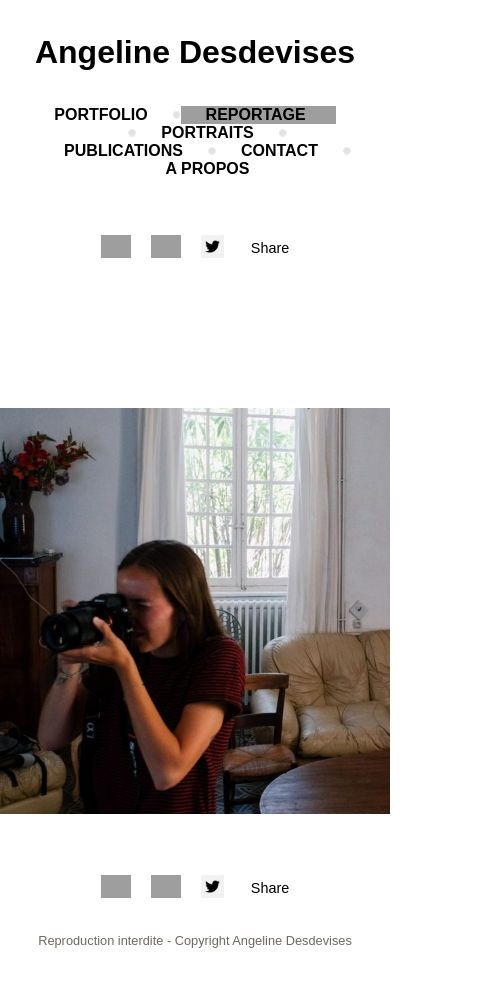
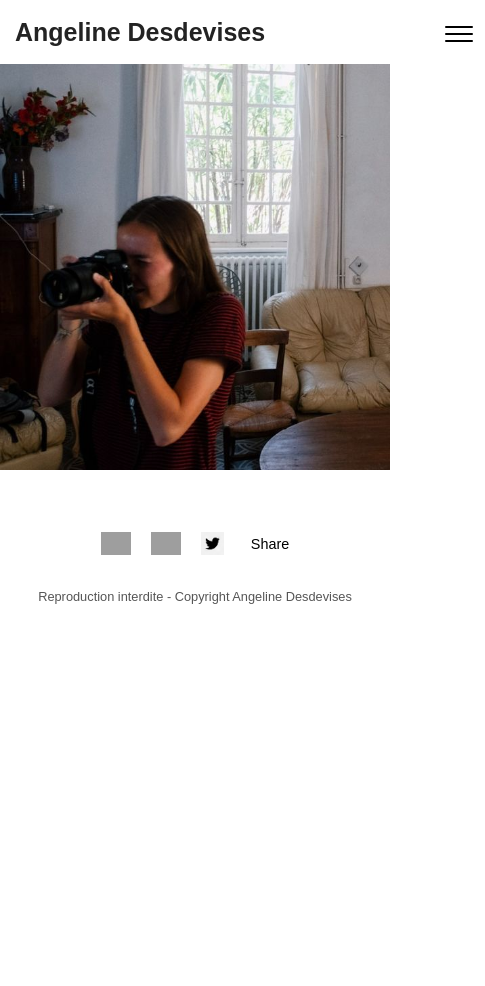
Before and after one commit to PolySim/portfolio-photo-angeline-desdevises, a React (Create React App) app in the folder frontend/: page / in a window 390 px wide. Shown: the top 986 px of the page, 485 px wide, since content can reach past the window. After the commit the page ends 844 px from the top, so only its background shows below. Built offline with nearby package versions, Linux system fonts and the light colour scheme; grey boxes are pictures that could not be loaded; a web font is replaced by a local one.

Commit message:
Responsive

```diff
--- /dev/null
+++ b/frontend/src/component/FirstPage/index.tsx
@@ -0,0 +1,65 @@
+import React, { Suspense, useState } from "react";
+import { H1 } from "src/styled";
+import Navigation from "src/component/Menu/NavBar";
+import Share from "src/component/Share";
+import NavResponsive from "src/container/NavResponsive";
+const Temp = React.lazy(() => import("src/container/FirstPage/Main"));
+
+export default function FirstPage({ width }: { width: number }): JSX.Element {
+  const [click, setClick] = useState<boolean>(false);
+  return (
+    <>
+      {width > 770 ? (
+        <>
+          <H1>Angeline Desdevises</H1>
+          <Navigation
+            reportage={[
+              "SAN MARCU 2022",
+              "Reportage : Agriculture Passion ou Prison",
+              "Pélerinage Gitans , Saintes Maries de la Mer",
+              "Reportage initiative citoyenne",
+              "Confrérie SAN MARCU, Corse",
+              "Reportage finaliste concours SOPHOT - Galerie Fait et Cause",
+              "Ganesh Festival",
+            ]}
+          />
+          <Share footer={false} />
+        </>
+      ) : (
+        <NavResponsive
+          click={click}
+          setClick={setClick}
+          reportage={[
+            "SAN MARCU 2022",
+            "Reportage : Agriculture Passion ou Prison",
+            "Pélerinage Gitans , Saintes Maries de la Mer",
+            "Reportage initiative citoyenne",
+            "Confrérie SAN MARCU, Corse",
+            "Reportage finaliste concours SOPHOT - Galerie Fait et Cause",
+            "Ganesh Festival",
+          ]}
+        />
+      )}
+      {click ? (
+        <></>
+      ) : (
+        <>
+          {" "}
+          <Suspense
+            fallback={
+              <div
+                style={{ height: "100vh", width: "100vw", textAlign: "center" }}
+              >
+                {" "}
+                LOADING{" "}
+              </div>
+            }
+          >
+            <Temp />
+          </Suspense>
+          <Share footer={true} />{" "}
+        </>
+      )}
+    </>
+  );
+}
--- a/frontend/src/component/Menu/Button/index.tsx
+++ b/frontend/src/component/Menu/Button/index.tsx
@@ -1,20 +1,22 @@
 import React, { useState } from "react";
 import { MenuButton } from "src/styled";
 
-export default function Button(): JSX.Element {
-  const [click, setClick] = useState<boolean>(false);
-
+export default function Button({
+  click,
+  setClick,
+}: {
+  click: boolean;
+  setClick: React.Dispatch<React.SetStateAction<boolean>>;
+}): JSX.Element {
   return (
     <MenuButton
       onClick={() => {
         setClick(!click);
       }}
     >
-      <div style={{ animation: click ? "test1 1s forwards" : "none" }}></div>
-      <div
-        style={{ opacity: click ? "0" : "1", transition: "opacity 0.3s" }}
-      ></div>
-      <div style={{ animation: click ? "test2 1s forwards" : "none" }}></div>
+      <div style={{ animation: click ? "barre1 1s forwards" : "none" }}></div>
+      <div style={{ animation: click ? "barre2 0.6s forwards" : "none" }}></div>
+      <div style={{ animation: click ? "barre3 1s forwards" : "none" }}></div>
     </MenuButton>
   );
 }
--- a/frontend/src/component/Menu/NavBar/index.tsx
+++ b/frontend/src/component/Menu/NavBar/index.tsx
@@ -16,12 +16,15 @@ export default function Navigation({
       }
     };
 
-    ref.current.addEventListener("mouseover", () => isOver(true));
-    ref.current.addEventListener("mouseout", () => isOver(false));
-
+    if (ref.current) {
+      ref.current.addEventListener("mouseover", () => isOver(true));
+      ref.current.addEventListener("mouseout", () => isOver(false));
+    }
     return () => {
-      ref.current.removeEventListener("mouseover", () => isOver(true));
-      ref.current.removeEventListener("mouseout", () => isOver(false));
+      if (ref.current) {
+        ref.current.removeEventListener("mouseover", () => isOver(true));
+        ref.current.removeEventListener("mouseout", () => isOver(false));
+      }
     };
   }, []);
 
--- a/frontend/src/component/Menu/index.tsx
+++ /dev/null
@@ -1,36 +0,0 @@
-import React, { Suspense } from "react";
-import { H1 } from "src/styled";
-import Navigation from "src/component/Menu/NavBar";
-import Share from "src/component/Share";
-const Temp = React.lazy(() => import("src/component/Main"));
-
-export default function Headers(): JSX.Element {
-  return (
-    <>
-      <H1>Angeline Desdevises</H1>
-      <Navigation
-        reportage={[
-          "SAN MARCU 2022",
-          "Reportage : Agriculture Passion ou Prison",
-          "Pélerinage Gitans , Saintes Maries de la Mer",
-          "Reportage initiative citoyenne",
-          "Confrérie SAN MARCU, Corse",
-          "Reportage finaliste concours SOPHOT - Galerie Fait et Cause",
-          "Ganesh Festival",
-        ]}
-      />
-      <Share footer={false} />
-      <Suspense
-        fallback={
-          <div style={{ height: "100vh", width: "100vw", textAlign: "center" }}>
-            {" "}
-            LOADING{" "}
-          </div>
-        }
-      >
-        <Temp />
-      </Suspense>
-      <Share footer={true} />
-    </>
-  );
-}
--- a/frontend/src/container/App/index.tsx
+++ b/frontend/src/container/App/index.tsx
@@ -1,8 +1,16 @@
-import React from "react";
-import Headers from "src/component/Menu";
+import React, { useState, useEffect } from "react";
+import FirstPage from "src/component/FirstPage";
 
 function App() {
-  return <Headers />;
+  const [width, setWidth] = useState<number>(window.innerWidth);
+
+  useEffect(() => {
+    const handleResize = () => {
+      setWidth(window.innerWidth);
+    };
+    window.addEventListener("resize", handleResize);
+  }, []);
+  return <FirstPage width={width} />;
 }
 
 export default App;
--- /dev/null
+++ b/frontend/src/container/NavResponsive/index.tsx
@@ -0,0 +1,50 @@
+import React, { useEffect, useState } from "react";
+import { Header, ArticleNavBarPhone } from "src/styled";
+import Button from "src/component/Menu/Button";
+import Share from "src/component/Share";
+
+export default function NavResponsive({
+  click,
+  setClick,
+  reportage,
+}: {
+  click: boolean;
+  setClick: React.Dispatch<React.SetStateAction<boolean>>;
+  reportage: string[];
+}): JSX.Element {
+  const [load, setLoad] = useState<boolean>(false);
+
+  useEffect(() => {
+    setTimeout(() => setLoad(true), 200);
+  }, []);
+
+  return (
+    <>
+      <Header>
+        <h1>Angeline Desdevises</h1>
+        <Button click={click} setClick={setClick} />
+      </Header>
+      {click ? (
+        <ArticleNavBarPhone>
+          <a href="">PORTFOLIO</a>
+          <div>
+            <a href="">REPORTAGE</a>
+            {reportage.map((article) => {
+              return (
+                <a href="" key={article}>
+                  {article}
+                </a>
+              );
+            })}
+          </div>
+          <a href="">PORTRAITS</a>
+          <a href="">PUBLICATIONS</a>
+          <a href="">CONTACT</a>
+          <a href="">A PROPOS</a>
+        </ArticleNavBarPhone>
+      ) : (
+        <></>
+      )}
+    </>
+  );
+}
--- a/frontend/src/index.css
+++ b/frontend/src/index.css
@@ -15,20 +15,41 @@ body {
   src: url(font/BentonSans_Condensed_Regular.otf);
 } */
 
-@keyframes test1 {
+@keyframes barre1 {
   0% {
     transform: rotate(0deg) translate(0%, 0%);
   }
   100% {
-    transform: translateY(200%) rotate(45deg);
+    transform: translateY(350%) rotate(45deg);
   }
 }
 
-@keyframes test2 {
+@keyframes barre2 {
+  0% {
+    opacity: 1;
+    transform: translateY(0);
+  }
+
+  100% {
+    opacity: 0;
+    transform: translateY(300%);
+  }
+}
+
+@keyframes barre3 {
   0% {
     transform: rotate(0deg);
   }
   100% {
-    transform: translateY(-200%) rotate(-45deg);
+    transform: translateY(-350%) rotate(-45deg);
   }
 }
+
+@keyframes NavBarPhone {
+  0% {
+    opacity: 0;
+  }
+  100% {
+    opacity: 1;
+  }
+}
--- a/frontend/src/styled.ts
+++ b/frontend/src/styled.ts
@@ -3,17 +3,18 @@ import styled from "styled-components";
 export const MenuButton = styled.div`
   display: flex;
   flex-direction: column;
-  position: absolute;
-  top: 45%;
+  position: relative;
+  top: 40%;
   left: 50%;
-  transform: translate(-50%, -50%);
   transform-origin: center;
+  width: 40px;
+  height: 40px;
 
   div:nth-of-type(n) {
-    height: 50px;
-    width: 200px;
+    height: 2px;
+    width: 70%;
     background-color: #000;
-    margin-bottom: 50px;
+    margin-bottom: 5px;
     border-radius: 15px;
   }
 `;
@@ -104,13 +105,13 @@ export const ImageMain = styled.img`
 export const Footer = styled.div`
   position: absolute;
   top: 50%;
-  color: #6e6a61;
+  color: #555555;
   font-size: 80%;
 `;
 
 export const ArticleNavBar = styled.div`
   position: absolute;
-  left: 25px;
+  left: 15px;
   width: max-content;
   background-color: #fff;
   z-index: 10;
@@ -119,9 +120,90 @@ export const ArticleNavBar = styled.div`
     z-index: 10;
     height: 30px;
     width: 100%;
+    display: flex;
+    align-items: center;
+    border-radius: 15px;
+    padding-left: 10px;
+
+    :hover {
+      background-color: #eee;
+    }
   }
 
   div:nth-of-type(1) {
     margin-top: 3%;
   }
 `;
+
+export const ArticleNavBarPhone = styled.div`
+  display: flex;
+  flex-direction: column;
+  align-items: center;
+  width: 100%;
+  height: calc(100vh - 64px);
+  animation: NavBarPhone 0.45s forwards;
+  overflow-y: scroll;
+
+  a {
+    text-decoration: none;
+    color: #000;
+    font-weight: bold;
+    margin-top: 35px;
+    width: 100%;
+    text-align: center;
+
+    :hover {
+      transform: scale(1.2);
+      transition: transform 0.2s;
+    }
+  }
+
+  > div {
+    display: flex;
+    flex-direction: column;
+    justify-content: center;
+    align-items: center;
+    margin-top: 60px;
+    margin-bottom: 40px;
+    width: 100%;
+
+    a {
+      font-weight: bold;
+      margin-top: 20px;
+      width: 100%;
+      text-align: center;
+
+      :hover {
+        transform: scale(1.2);
+        transition: transform 0.2s;
+      }
+    }
+
+    a:nth-of-type(1) {
+      font-weight: normal;
+      font-size: 90%;
+      margin-top: 0;
+
+      :hover {
+        transform: scale(1);
+      }
+    }
+  }
+`;
+
+export const Header = styled.div`
+  position: relative;
+  display: flex;
+  width: 100%;
+  height: 64px;
+
+  h1 {
+    display: flex;
+    align-items: center;
+    position: relative;
+    left: 15px;
+    height: 100%;
+    font-size: 25px;
+    color: #232323;
+  }
+`;
```
Also changed, not shown: frontend/src/container/FirstPage/Main/index.tsx (renamed from frontend/src/component/Main/index.tsx), frontend/src/container/FirstPage/Main/portrait.jpg (renamed from frontend/src/component/Main/portrait.jpg).
